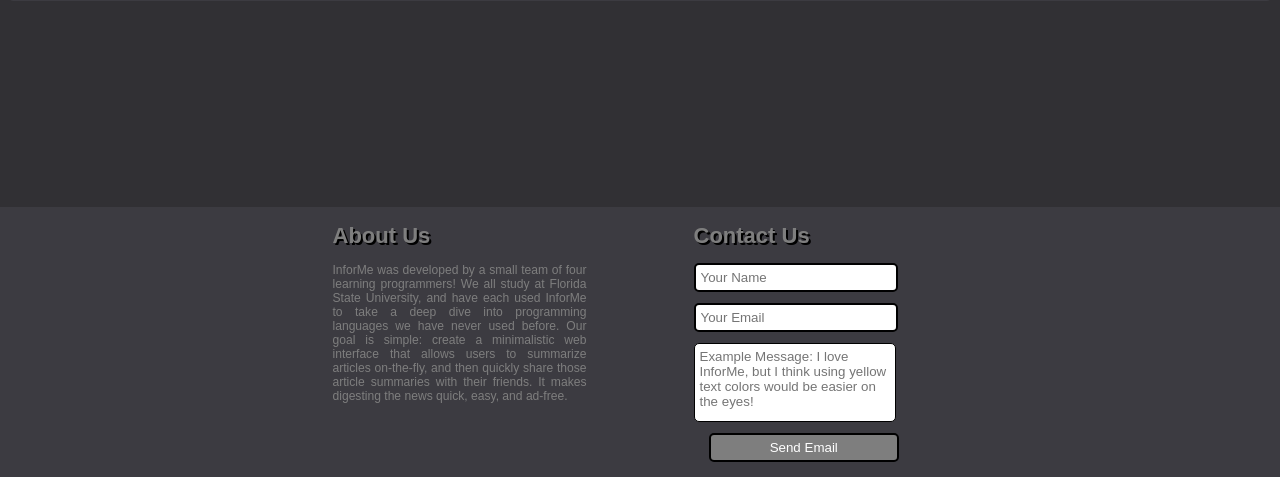
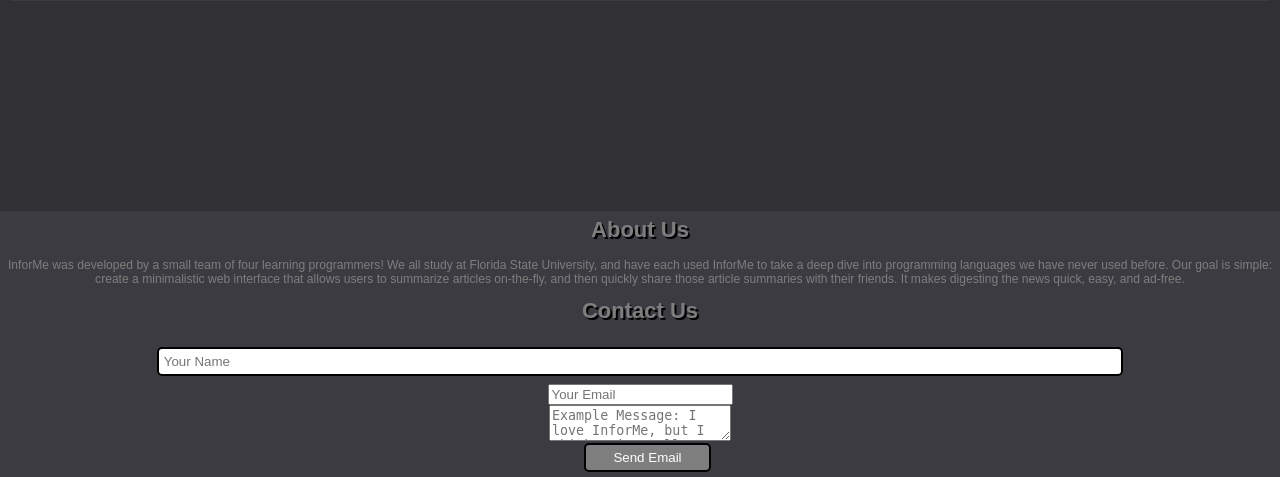
Before and after one commit to austincasale/CEN4020-InForme, a PHP site: page / in a window 1280 px wide. Shown: the part 323-800 px from the top of the page. Run offline with PHP 8.4, Linux system fonts and the light colour scheme; some libraries are stand-ins or nearby versions.

Commit message:
Shaved off unnecessary CSS components

```diff
--- a/website/styles.css
+++ b/website/styles.css
@@ -102,78 +88,5 @@ input[type=submit] {
   background-color: #3C3B41;
   text-align: center;
   font-size: 11px;
-  text-align: justify;
-}
-
-#AboutColumn {
-    float: left;
-    padding-left: 25%;
-    width: 20%;
-    height: 15%;
-    margin: 10px;
-}
-
-#ContactColumn {
-    float: right;
-    padding-right: 25%;
-    width: 20%;
-    height: 15%;
-    margin: 10px;
 }
 /* -- FOOTER COMPONENTS (END) -- */
-
-/* -- CONTACT FORM COMPONENTS (START) -- */
-#contact_form {
-	width: 100%;
-	margin-left: 0;
-}
-
-#contact_name {
-	width: 75%;
-    padding: 5px 5px;
-    margin: 0px 0px;
-    border-radius: 5px;
-    border-style: solid;
-    border-color: #000000;
-    cursor: text;
-}
-
-#contact_email {
-	width: 75%;
-    padding: 5px 5px;
-    margin: 0px 0px;
-    border-radius: 5px;
-    border-style: solid;
-    border-color: #000000;
-    cursor: text;
-}
-
-#contact_message {
-	width: 75%;
-    padding: 5px 5px;
-    margin: 0px 0px;
-    border-radius: 5px;
-    border-style: solid;
-    border-color: #000000;
-    cursor: text;
-    vertical-align: top;
-    height: 5em;
-    resize: none;
-    font-family: "Arial", serif;
-}
-
-#contact_submit {
-	width: 75%;
-    background-color: #7E7E7E;
-    color: white;
-    padding: 5px 5px;
-    border-color: #000000;
-    border-style: solid;
-    border-radius: 5px;
-    cursor: pointer;
-}
-
-form div + div {
-    margin-top: 1em;
-}
-/* -- CONTACT FORM COMPONENTS (END) -- */
```
Also changed, not shown: other parts of website/styles.css (+10 -24 lines).
